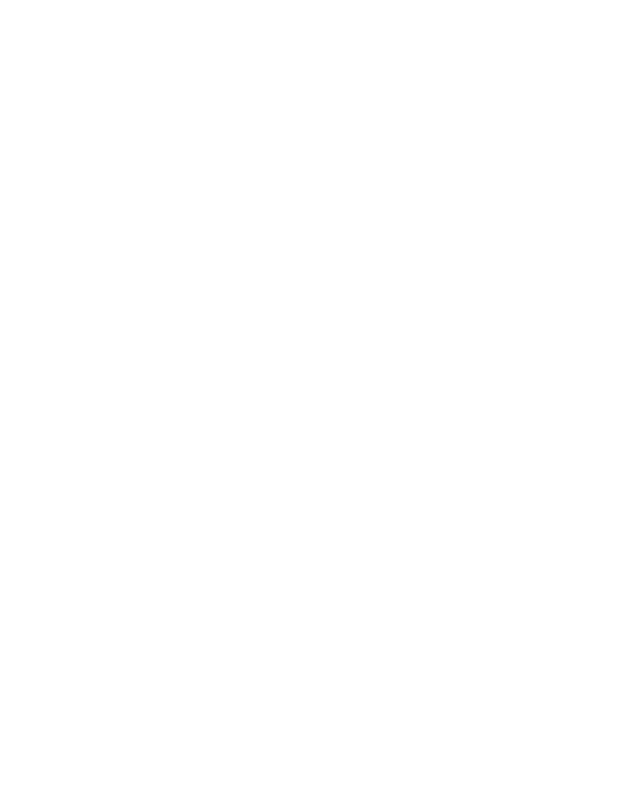
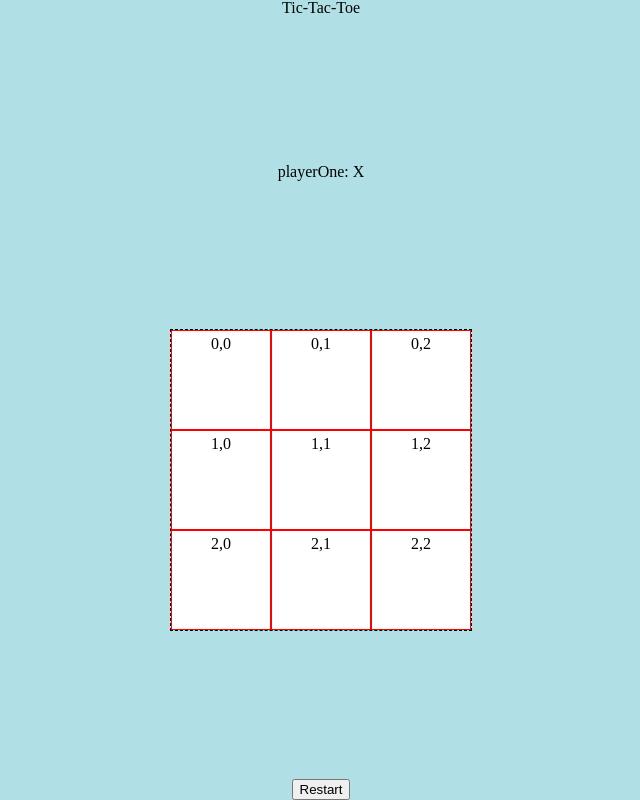
Before and after one commit to Aranaris/tic-tac-toe, a plain HTML site: page index.html in a window 1280 px wide. Shown: the whole page, without its empty margins (319-959 px from the left). Drawn offline with Linux system fonts and the light colour scheme.

Commit message:
completed initial gameBoard setup

```diff
--- a/index.html
+++ b/index.html
@@ -4,9 +4,20 @@
     <meta charset="UTF-8">
     <meta http-equiv="X-UA-Compatible" content="IE=edge">
     <meta name="viewport" content="width=device-width, initial-scale=1.0">
+    <link rel="stylesheet" href="styles.css">
     <title>Tic-Tac-Toe</title>
 </head>
 <body>
+    <div class="container">
+        <div class="game-header">Tic-Tac-Toe</div>
+        <div class="game-info"></div>
+        <div id="game-board">
 
+        </div>
+        <div class="game-footer">
+            <button>Restart</button>
+        </div>
+    </div>
+    <script src="myScript.js"></script>
 </body>
 </html>
--- a/myScript.js
+++ b/myScript.js
@@ -0,0 +1,97 @@
+const player = (name,symbol) => {
+    let playerName = name;
+    const greetPlayer = () => console.log(`${name} has entered the game`);
+    const setName = (newName) => playerName = newName;
+    const getName = playerName;
+    const marker = symbol;
+    return {greetPlayer, setName, getName, marker};
+}
+
+const playerOne = player('playerOne', 'X');
+const playerTwo = player('playerTwo', 'O');
+
+const gameBoard = (() => {
+    const board = [];
+    for (let i = 0; i < 3; i++) {
+        for (let j = 0; j < 3; j++) {
+            board.push([i, j]);
+        }
+    }
+
+    const resetGameBoard = () => {
+        let boardGrid = document.getElementById("game-board");
+        boardGrid.replaceChildren();
+        for (const i of board) {
+            let newSquare = document.createElement('div');
+            newSquare.className = 'game-square';
+            newSquare.id = `${i}`;
+            newSquare.textContent = i;
+            newSquare.addEventListener('click',() => {
+                makePlay(i);
+            }, false);
+            boardGrid.appendChild(newSquare);
+
+        }
+    };
+
+    let currentPlayer = playerOne;
+    let getCurrentPlayer = () => currentPlayer.getName;
+    let getCurrentMarker = () => currentPlayer.marker;
+
+    const setCurrentPlayer = () => {
+        if (currentPlayer === playerOne) {
+            currentPlayer = playerTwo;
+            console.log(`${currentPlayer.getName}`);
+        } else if (currentPlayer === playerTwo) {
+            currentPlayer = playerOne;
+            console.log(`${currentPlayer.getName}`);
+        }
+        getCurrentPlayer = currentPlayer.getName;
+    };
+
+
+
+    const makePlay = (square) => {
+        let getSquare = document.getElementById(square);
+        getSquare.textContent = currentPlayer.marker;
+        setCurrentPlayer();
+        gameController.update();
+    };
+
+    return {
+        board,
+        makePlay,
+        resetGameBoard,
+        getCurrentPlayer,
+        getCurrentMarker,
+        setCurrentPlayer,
+    };
+})();
+
+const gameController = ( () => {
+    const dummyVal = true;
+    const _checkWinner = () => {
+        if (dummyVal) {
+            console.log('winner');
+        }
+    };
+
+    const _changeDisplay = () => {
+        let scoreBoard = document.querySelector('.game-info');
+        scoreBoard.replaceChildren();
+        scoreBoard.textContent = `${gameBoard.getCurrentPlayer()}: ${gameBoard.getCurrentMarker()}`;
+    };
+
+    const update = () => {
+        _checkWinner();
+        _changeDisplay();
+    }
+
+    return {
+        update,
+    };
+})();
+
+
+gameBoard.resetGameBoard();
+gameController.update();
--- a/styles.css
+++ b/styles.css
@@ -17,3 +17,34 @@ hr{display:block;height:1px;border:0;border-top:1px solid #ccc;margin:1em 0;padd
 input,select{vertical-align:middle}
 
 /* actual styles */
+.container {
+    display: flex;
+    flex-direction: column;
+    background-color: powderblue;
+    height: 100vh;
+    align-items: center;
+    justify-content: space-between;
+}
+
+
+
+#game-board {
+    display: grid;
+    grid-template-columns: repeat(3, minmax(100px, 1fr));
+    grid-template-rows: repeat(3, minmax(100px,1fr));
+    border: 1px;
+    border-color: black;
+    border-style: dashed;
+}
+
+#game-board > * {
+    text-align: center;
+    justify-items: center;
+}
+
+.game-square {
+    background-color: white;
+    padding: 5px;
+    border: 1px solid red;
+    text-align: center;
+}
```
